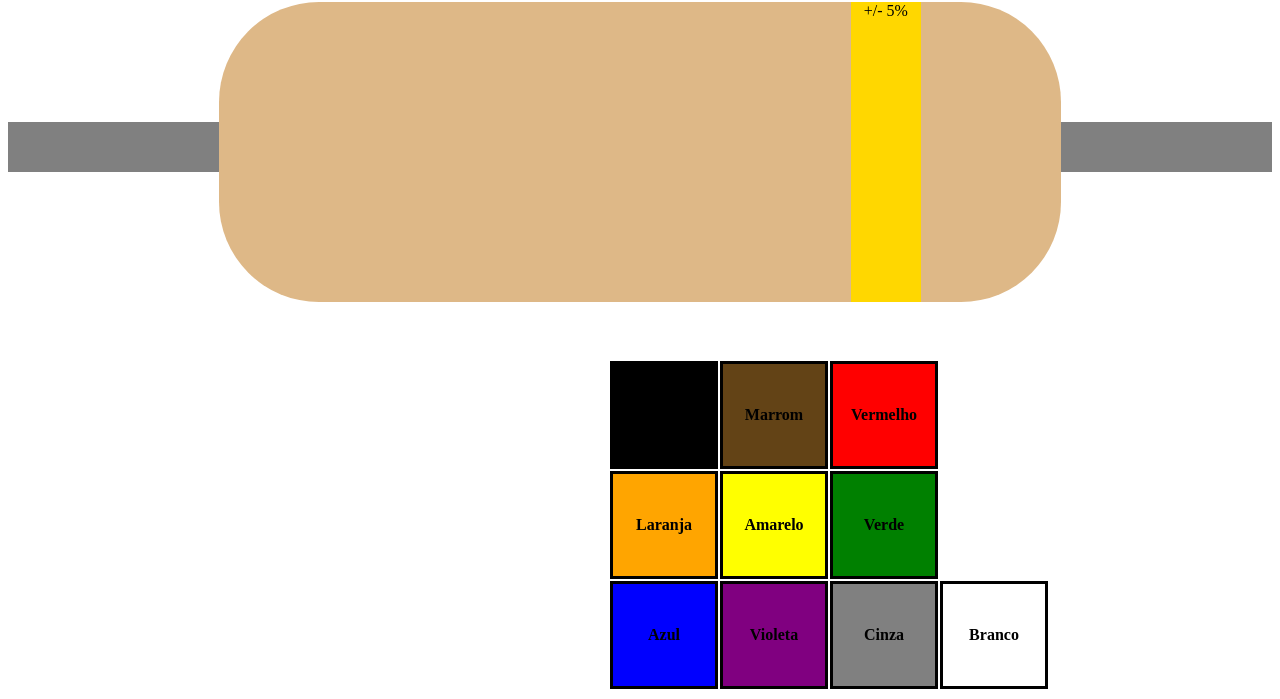
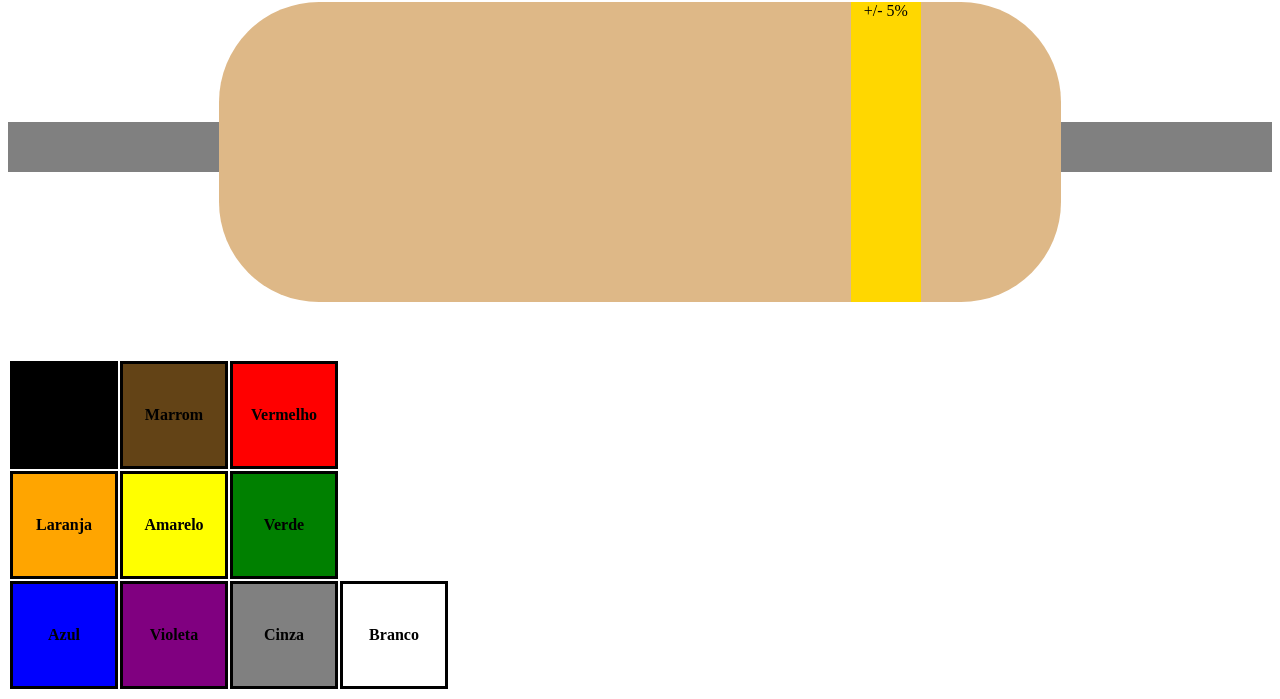
Before and after one commit to dearerknoot/Resistance-calculator, a plain HTML site: page calculadoraCores4F.html in a window 1280 px wide. Shown: the part 122-821 px from the top of the page. Drawn offline with Linux system fonts and the light colour scheme.

Commit message:
alteração no css

```diff
--- a/index.css
+++ b/index.css
@@ -44,6 +44,3 @@ body{
     background-color: aqua;
     border-style: solid;
 }
-#cores{
-   margin-left: 600px;
-}
```
